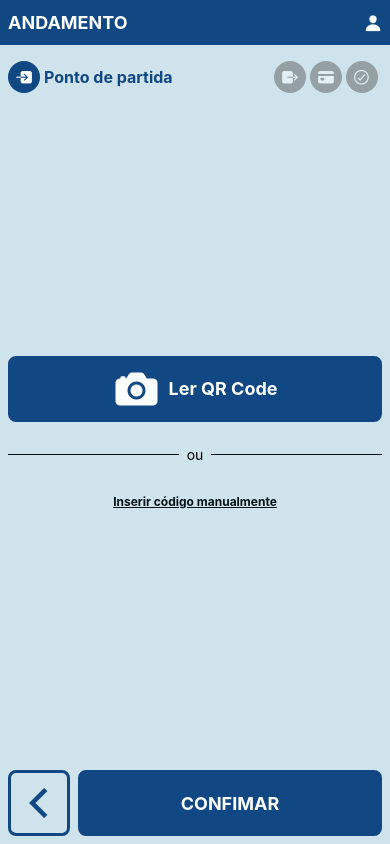
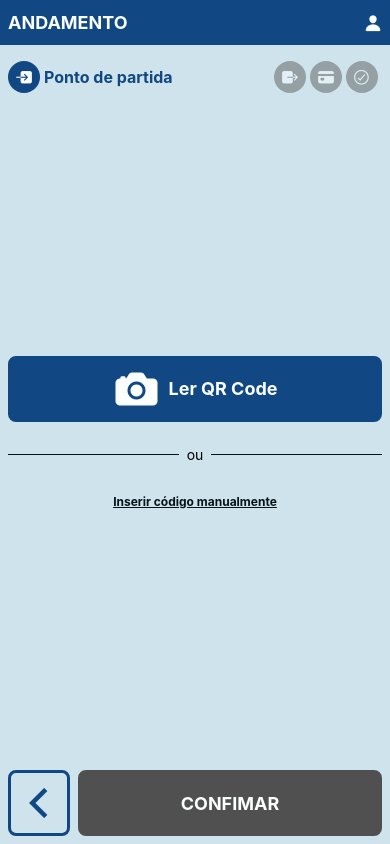
Before and after one commit to pedrocosta132/andamento, a React Native app: screen /CreateList in a window 390 px wide. Built offline with nearby package versions, Linux system fonts and the light colour scheme.

Commit message:
feat: create trip summary step

```diff
--- a/src/components/Button/index.tsx
+++ b/src/components/Button/index.tsx
@@ -11,6 +11,7 @@ export type ButtonProps = {
   textColor?: string;
   borderColor?: string;
   isDisabled?: boolean;
+  iconSize?: number;
   buttonStyles?: StyleProp<any>;
   textStyles?: StyleProp<TextStyle>;
 };
@@ -23,6 +24,7 @@ export default function Button({
   textColor = colors.white,
   borderColor = colors.primary,
   isDisabled = false,
+  iconSize = 48,
   buttonStyles = {},
   textStyles = {},
 }: ButtonProps) {
@@ -36,7 +38,7 @@ export default function Button({
       onPress={onPress}
       disabled={isDisabled}
     >
-      {icon && <Ionicons name={icon} size={48} color={textColor} />}
+      {icon && <Ionicons name={icon} size={iconSize} color={textColor} />}
       {text && (
         <Text style={[styled.text, { color: textColor }, textStyles]}>
           {text}
--- a/src/components/CTAButtons/index.tsx
+++ b/src/components/CTAButtons/index.tsx
@@ -31,6 +31,8 @@ export default function CTAButtons({
       {showConfirmButton && (
         <Button
           text="Confimar"
+          bgColor={confirmDisabled ? colors.gray2 : colors.primary}
+          borderColor={confirmDisabled ? colors.gray2 : colors.primary}
           textStyles={{ textTransform: "uppercase" }}
           buttonStyles={{ flexGrow: 1, marginLeft: 8 }}
           onPress={onConfirm}
--- a/src/components/Stepper/index.tsx
+++ b/src/components/Stepper/index.tsx
@@ -42,7 +42,7 @@ function StepItem({
         style={[
           styled.stepIcon,
           {
-            backgroundColor: isActive || isDone ? colors.primary : "#505050",
+            backgroundColor: isActive || isDone ? colors.primary : colors.gray2,
             opacity: isActive ? 1 : 0.45,
           },
         ]}
--- /dev/null
+++ b/src/components/Steps/SummaryStep/index.tsx
@@ -0,0 +1,78 @@
+import { useEffect, useState } from "react";
+import { View, Text } from "react-native";
+import colors from "../../../constants/colors";
+import { PaymentMethod, Trip } from "../../../types";
+import Button from "../../Button";
+import apiService from "../../../services/mockApi";
+import { styled } from "./styled";
+
+type SummaryStepProps = {
+  trip: Trip | undefined;
+  onStepChange: (newStep: number) => void;
+};
+
+export default function SummaryStep({ trip, onStepChange }: SummaryStepProps) {
+  if (!trip) return null;
+
+  return (
+    <>
+      <View style={{ flex: 1, display: "flex", gap: 20 }}>
+        <DetailSection
+          title="Estação de origem"
+          text={trip.startingPoint?.name}
+          isEditable={true}
+          onEdit={() => onStepChange(0)}
+        />
+        <DetailSection
+          title="Estação de destino"
+          text={trip.destination?.name}
+          isEditable={true}
+          onEdit={() => onStepChange(1)}
+        />
+        <DetailSection
+          title="Método de pagamento"
+          text={trip.paymentMethod?.name}
+          isEditable={true}
+          onEdit={() => onStepChange(2)}
+        />
+      </View>
+    </>
+  );
+}
+
+type DetailSectionProps = {
+  title: string;
+  text?: string;
+  isEditable?: boolean;
+  onEdit?: () => void;
+};
+
+function DetailSection({
+  title,
+  text = "Não selecionado",
+  isEditable = false,
+  onEdit = () => {},
+}: DetailSectionProps) {
+  return (
+    <View style={styled.detailSection}>
+      <Text style={styled.detailTitle}>{title}</Text>
+      <View style={{ flexDirection: "row", alignItems: "center" }}>
+        <Text style={styled.detailText}>{text}</Text>
+        {isEditable && (
+          <Button
+            text="modificar"
+            textColor={colors.text}
+            bgColor={colors.background}
+            borderColor={colors.background}
+            onPress={onEdit}
+            textStyles={{
+              textAlign: "center",
+              textDecorationLine: "underline",
+              fontSize: 12,
+            }}
+          />
+        )}
+      </View>
+    </View>
+  );
+}
--- /dev/null
+++ b/src/components/Steps/SummaryStep/styled.ts
@@ -0,0 +1,23 @@
+import { StyleSheet } from "react-native";
+import colors from "../../../constants/colors";
+
+export const styled = StyleSheet.create({
+  detailSection: {
+    display: "flex",
+    gap: 8
+  },
+  detailTitle: {
+    fontSize: 20,
+    fontWeight: "bold",
+  },
+  detailText: {
+    color: colors.text,
+    fontSize: 16,
+  },
+  detailButton: {
+    padding: 0,
+  },
+  detailButtonText: {
+    fontSize: 16,
+  }
+});
--- a/src/constants/colors.ts
+++ b/src/constants/colors.ts
@@ -4,6 +4,7 @@ const colors = {
   white: "#FCFFFF",
   text: "#051319",
   gray1: "#353535",
+  gray2: "#505050",
 };
 
 export default colors;
--- a/src/pages/CreateTrip.tsx
+++ b/src/pages/CreateTrip.tsx
@@ -8,6 +8,7 @@ import { useNavigation } from "@react-navigation/native";
 import StartingPointStep from "../components/Steps/StartingPointStep";
 import DestinationStep from "../components/Steps/DestinationStep";
 import PaymentStep from "../components/Steps/PaymentStep";
+import SummaryStep from "../components/Steps/SummaryStep";
 
 const steps: Step[] = [
   { icon: "enter", title: "Ponto de partida" },
@@ -93,6 +94,12 @@ export default function CreateTrip() {
             }
           />
         )}
+        {step === 3 && (
+          <SummaryStep
+            trip={trip!}
+            onStepChange={(newStep) => setStep(newStep)}
+          />
+        )}
       </ScrollView>
       <CTAButtons
         showConfirmButton={true}
```
